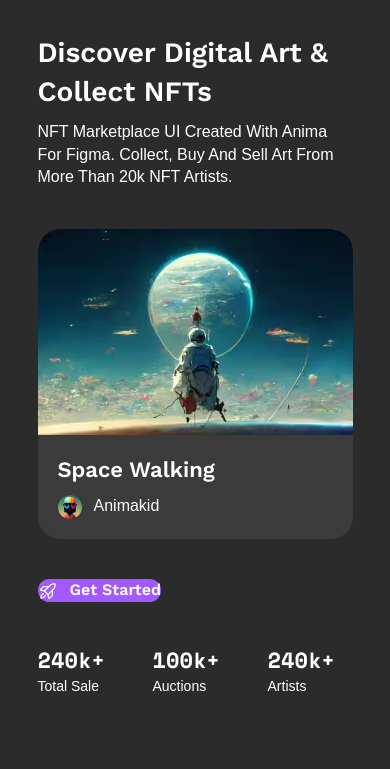
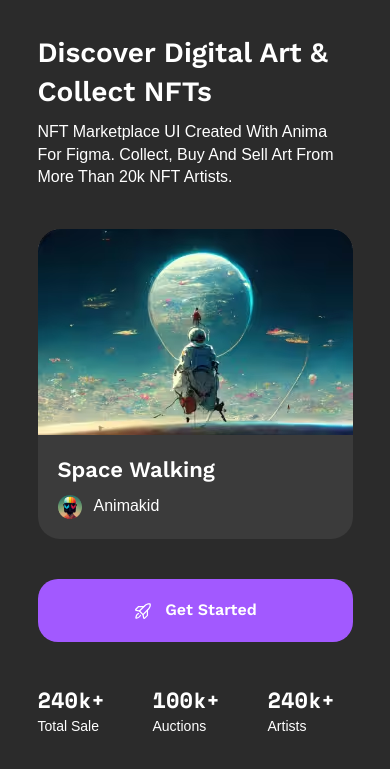
Before and after one commit to tSolodkaya/NFT-marketplace, a plain HTML site: page index.html in a window 390 px wide. Shown: the part 69-838 px from the top of the page. Drawn offline with Linux system fonts and the light colour scheme; a web font is replaced by a local one.

Commit message:
fix: fixed the button  padding for mobile version

```diff
--- a/index.html
+++ b/index.html
@@ -187,13 +187,15 @@
         </div>
       </article>
       <div class="hero__btns-additional hero__btns-additional--mob">
-        <div class="button">
-          <a class="button-link button-link--mob-margin" href="#">
-            <svg width="20" height="20">
-              <use href="./images/icons.svg#i-rocket"></use></svg
-            >Get Started
-          </a>
-        </div>
+        <a
+          class="button-link button-link--hero-padding button-link--mob-margin"
+          href="#"
+        >
+          <svg width="20" height="20">
+            <use href="./images/icons.svg#i-rocket"></use></svg
+          >Get Started
+        </a>
+
         <ul class="additionals">
           <li class="additional">
             <a href="#">
--- a/sass/components/_button-link.scss
+++ b/sass/components/_button-link.scss
@@ -12,6 +12,10 @@
   margin-bottom: 40px;
 
   &--hero-padding {
+    @media screen and (width < 834px) {
+      padding: 20px 50px;
+    }
+
     padding: 20px 50px;
   }
 
--- a/sass/components/_hero.scss
+++ b/sass/components/_hero.scss
@@ -8,8 +8,7 @@
   }
 }
 
-.hero__text-btns-wrap,
-.hero-card {
+.hero__text-btns-wrap {
   @media screen and (width > 833px) {
     width: 330px;
   }
```
Also changed, not shown: dist/css/main.css, dist/css/main.min.css, 2 other files.
